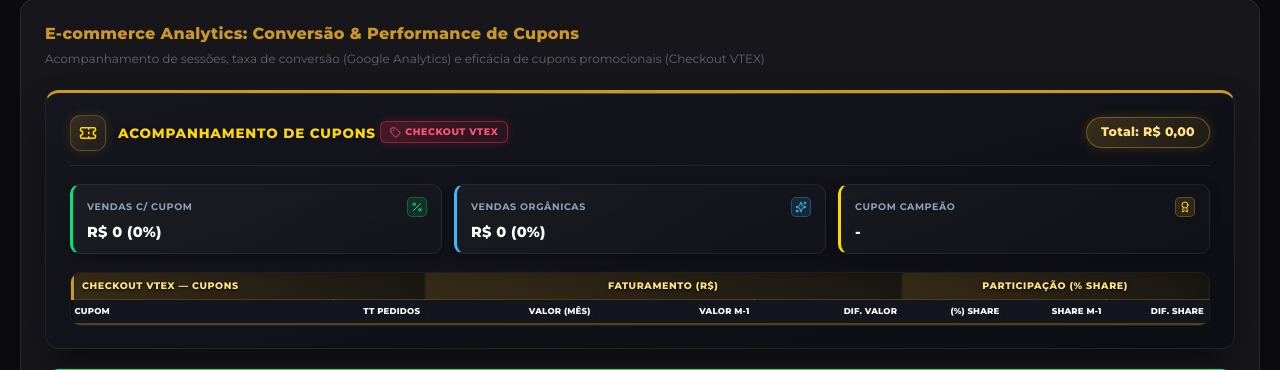
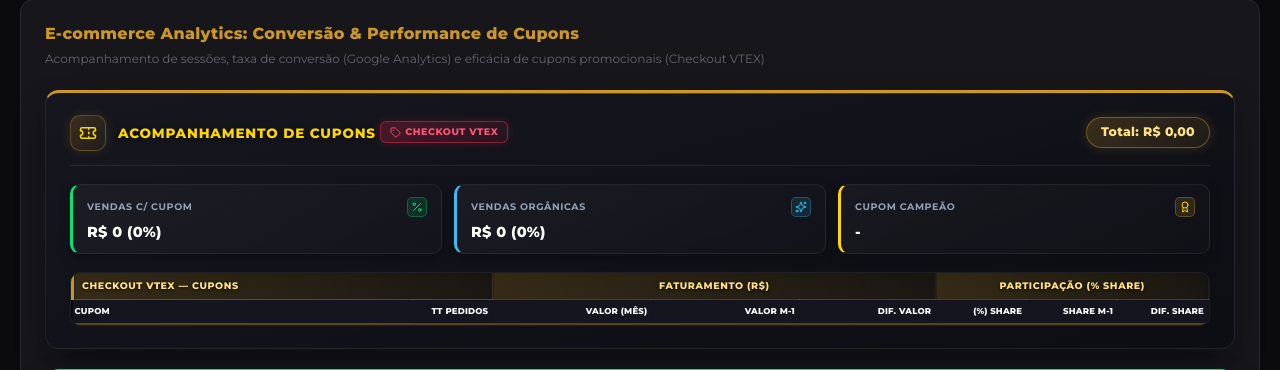
Before and after one commit to Sracm/dashboard-diretoria-ecommerce, a Flask app: page / in a window 1280 px wide. Shown: the part 3879-4249 px from the top of the page. Run offline with Flask 3, Linux system fonts and the light colour scheme; data that the repository does not hold is empty.

Commit message:
fix(cupons): alargar coluna do cupom para 30% e remover truncamento para leitura completa do nome

```diff
--- a/static/css/style.css
+++ b/static/css/style.css
@@ -4353,3 +4353,55 @@ span[id^="kpi-meta-"],
     padding: 7px 3px !important;
     font-size: 11px !important;
 }
+
+
+/* ==========================================================================
+   Ajuste Fino: Exibição Completa Sem Cortar o Nome do Cupom
+   ========================================================================== */
+.cupons-table td:first-child,
+.cupons-table th:first-child {
+    overflow: visible !important;
+}
+
+.cupom-cell-flex {
+    display: inline-flex !important;
+    align-items: center !important;
+    gap: 5px !important;
+    max-width: none !important;
+    white-space: nowrap !important;
+}
+
+.btn-toggle-cupom {
+    display: inline-flex !important;
+    align-items: center !important;
+    gap: 4px !important;
+    max-width: none !important;
+    overflow: visible !important;
+    white-space: nowrap !important;
+}
+
+.coupon-tag {
+    display: inline-flex !important;
+    align-items: center !important;
+    gap: 4px !important;
+    padding: 2px 7px !important;
+    font-size: 10.5px !important;
+    font-weight: 700 !important;
+    max-width: none !important;
+    width: auto !important;
+    overflow: visible !important;
+    text-overflow: clip !important;
+    white-space: nowrap !important;
+}
+
+.badge-cat-count {
+    display: inline-block !important;
+    font-size: 8.5px !important;
+    font-weight: 800 !important;
+    padding: 1px 4px !important;
+    border-radius: 8px !important;
+    background: rgba(255, 255, 255, 0.08) !important;
+    color: #94A3B8 !important;
+    border: 1px solid rgba(255, 255, 255, 0.15) !important;
+    flex-shrink: 0 !important;
+}
--- a/templates/index.html
+++ b/templates/index.html
@@ -13,7 +13,7 @@
     <!-- Lucide Icons -->
     <script src="https://unpkg.com/lucide@latest"></script>
     <!-- Estilos -->
-    <link rel="stylesheet" href="/static/css/style.css?v=20261008_v13_cupons_8cols">
+    <link rel="stylesheet" href="/static/css/style.css?v=20261008_v14_cupons_fullnames">
 </head>
 <body>
     <div class="app-layout">
@@ -988,14 +988,14 @@
                         <div class="table-responsive cupons-table-container">
                             <table class="matrix-table cupons-table" id="table-cupons">
                                 <colgroup>
-                                    <col style="width: 23%;">
-                                    <col style="width: 8%;">
-                                    <col style="width: 15%;">
+                                    <col style="width: 30%;">
+                                    <col style="width: 7%;">
                                     <col style="width: 14%;">
                                     <col style="width: 13%;">
-                                    <col style="width: 9%;">
-                                    <col style="width: 9%;">
-                                    <col style="width: 9%;">
+                                    <col style="width: 12%;">
+                                    <col style="width: 8%;">
+                                    <col style="width: 8%;">
+                                    <col style="width: 8%;">
                                 </colgroup>
                                 <thead>
                                     <tr class="thead-group-row">
```
